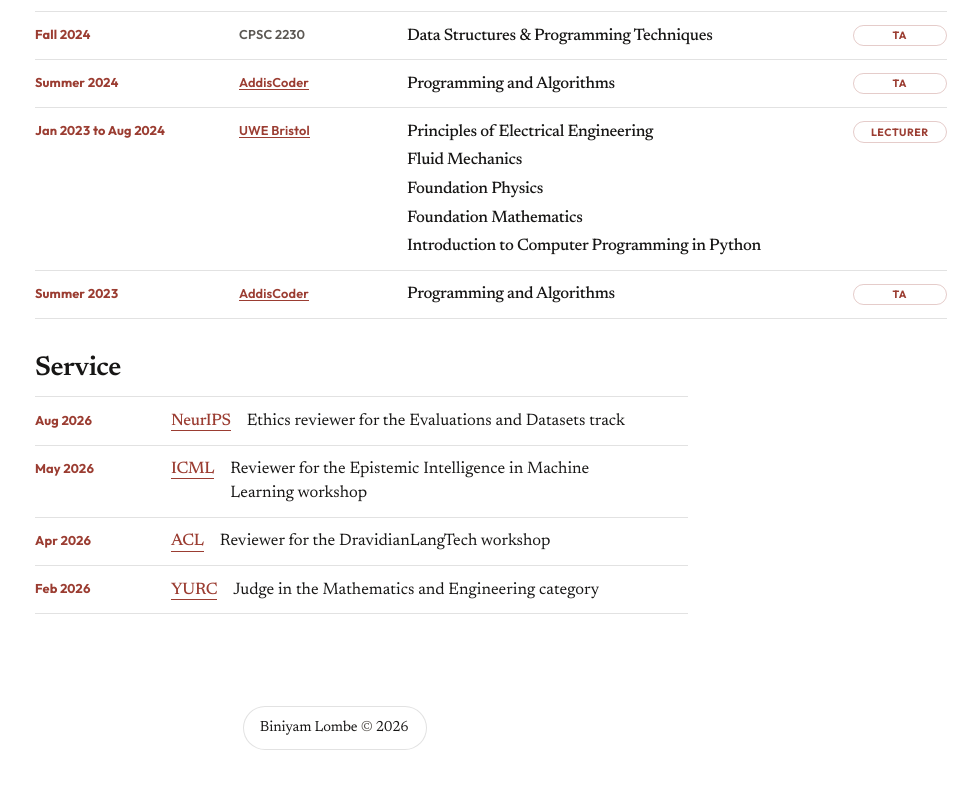
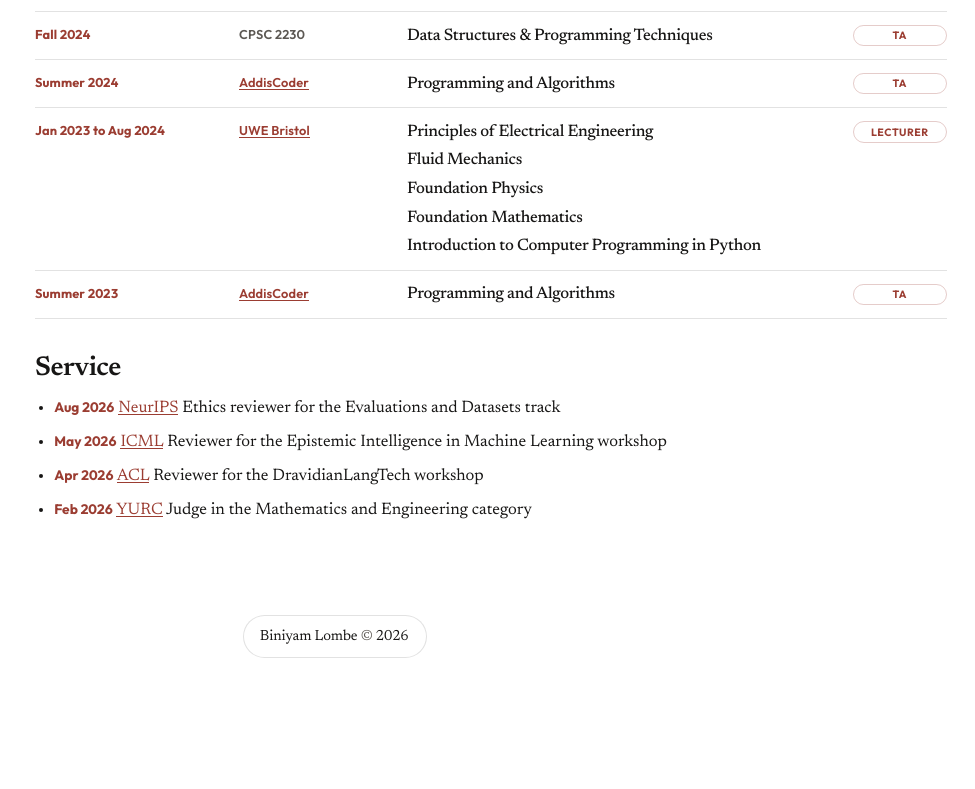
Before and after one commit to biniyamlombe/biniyamlombe.github.io, a React (Vite) app: page / in a window 1280 px wide. Shown: the part 2053-2842 px from the top of the page, without its empty margins (305-1280 px from the left). After the commit the page ends 2757 px from the top, so only its background shows below. Built offline with nearby package versions, Linux system fonts and the light colour scheme; no server answers.

Commit message:
fix: show service as bullets instead of ruled rows
The conference names stay links. The horizontal rules were making a short list look like a table.

```diff
--- a/src/components/Service.jsx
+++ b/src/components/Service.jsx
@@ -16,6 +16,7 @@ const Service = () => {
           {service.map((item) => (
             <li key={`${item.venue}-${item.dateTime}-${item.role}`}>
               <time dateTime={item.dateTime}>{item.date}</time>
+              {' '}
               {item.href ? (
                 <a href={item.href} target="_blank" rel="noopener noreferrer">
                   {item.venue}
@@ -23,7 +24,8 @@ const Service = () => {
               ) : (
                 <span>{item.venue}</span>
               )}
-              <span className="service-role">{item.role}</span>
+              {' '}
+              {item.role}
             </li>
           ))}
         </ul>
--- a/src/index.css
+++ b/src/index.css
@@ -779,15 +779,13 @@ a.teach-code {
   }
 }
 
-.ed-list,
-.service-list {
+.ed-list {
   list-style: none;
   border-top: 1px solid var(--line);
   max-width: var(--measure);
 }
 
-.ed-list > li,
-.service-list > li {
+.ed-list > li {
   display: grid;
   grid-template-columns: 7.5rem minmax(11rem, 16rem) minmax(0, 1fr);
   gap: 0.35rem 1rem;
@@ -796,8 +794,7 @@ a.teach-code {
   border-bottom: 1px solid var(--line);
 }
 
-.ed-list time,
-.service-list time {
+.ed-list time {
   color: var(--accent);
   font-family: var(--sans);
   font-size: 0.8rem;
@@ -808,32 +805,42 @@ a.teach-code {
   padding-top: 0.12rem;
 }
 
-.ed-list a,
-.service-list a {
+.ed-list a {
   justify-self: start;
   width: fit-content;
 }
 
 .ed-list a,
-.service-list a,
-.ed-list li > span:not(.ed-degree),
-.service-list li > span:not(.service-role) {
+.ed-list li > span:not(.ed-degree) {
   font-size: 1.04rem;
   font-weight: 500;
   letter-spacing: -0.018em;
   line-height: 1.45;
 }
 
-.ed-degree,
-.service-role {
+.ed-degree {
   min-width: 0;
   font-size: 1.04rem;
   line-height: 1.45;
   text-wrap: pretty;
 }
 
-.service-list > li {
-  grid-template-columns: 7.5rem max-content minmax(0, 1fr);
+.service-list {
+  list-style: disc;
+  margin: 0.15rem 0 0 1.2rem;
+  display: grid;
+  gap: 0.55rem;
+  max-width: var(--measure);
+  font-size: 1.04rem;
+  line-height: 1.5;
+}
+
+.service-list time {
+  color: var(--accent);
+  font-family: var(--sans);
+  font-size: 0.86rem;
+  font-weight: 650;
+  font-variant-numeric: tabular-nums;
 }
 
 .ed-detail {
@@ -847,8 +854,7 @@ a.teach-code {
 }
 
 @media (max-width: 699px) {
-  .ed-list > li,
-  .service-list > li {
+  .ed-list > li {
     grid-template-columns: 1fr;
     gap: 0.15rem;
   }
```
